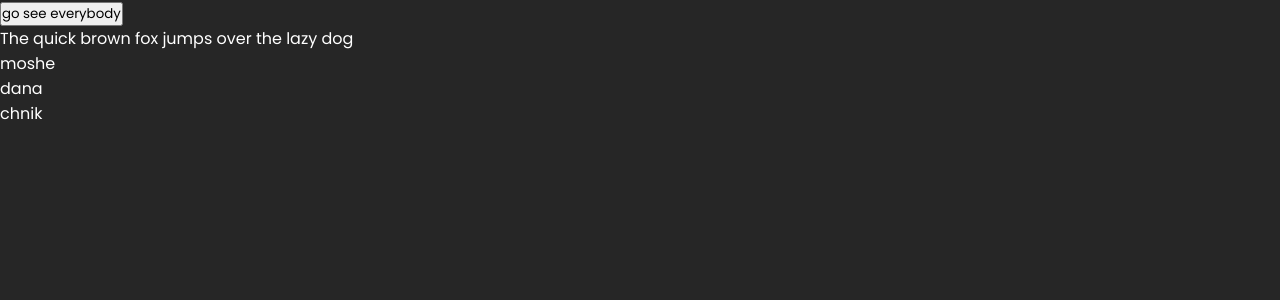
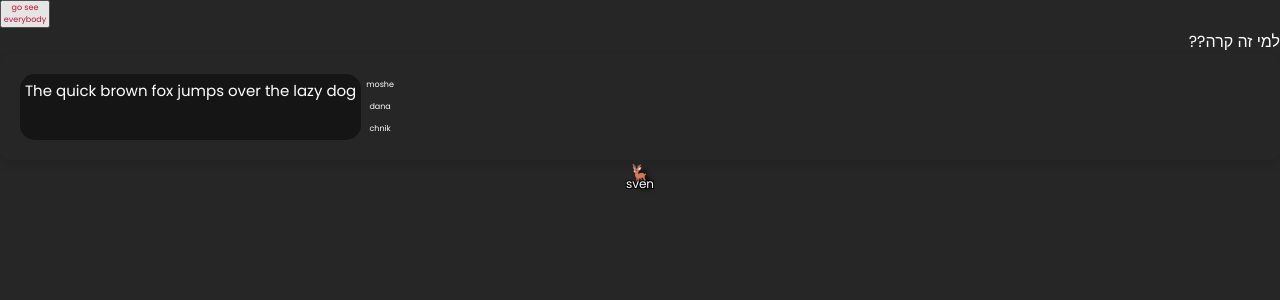
Before and after one commit to ypreiser/quiz, a React (Vite) app in the folder client/: page /quation in a window 1280 px wide. Shown: the top 300 px of the page. Built offline with nearby package versions, Linux system fonts and the light colour scheme; no server answers.

Commit message:
progress

```diff
--- a/client/src/components/GameSquare/index.jsx
+++ b/client/src/components/GameSquare/index.jsx
@@ -1,26 +1,43 @@
-import React from 'react';
+import React, { useEffect, useState } from 'react';
 import style from './style.module.css';
+import { useGameStore } from '../../store';
+import UserView from '../UserView';
 
-const GameSquare = ({ question, players }) => {
+const GameSquare = ({ question, playersOnSquare }) => {
+  const players = useGameStore(state => state.game.players);
+  const [playersOnSquareState, setPlayersOnSquareState] = useState([]);
+
+  useEffect(() => {
+    if (!players) return;
+
+    if (playersOnSquare.length > 0) {
+      const updatedPlayers = playersOnSquare.map(playerId => {
+        const player = players.find(p => p.id === playerId);
+        return player ? { name: player.name, avatar: player.avatar } : null;
+      }).filter(player => player !== null);
+
+      setPlayersOnSquareState(updatedPlayers);
+    }
+  }, [players, playersOnSquare]);
+
   const randomColor = () => {
     const letters = '0123456789ABCDEF';
     let color = '#';
     for (let i = 0; i < 6; i++) {
-        color += letters[Math.floor(Math.random() * 16)];
+      color += letters[Math.floor(Math.random() * 16)];
     }
     return color;
-}
+  };
+
   return (
     <div style={{ backgroundColor: randomColor() }} className={style.square}>
-    {/* <div className={style.question}>{question.story}</div>
-      <div className={style.answer}>Answer: {question.answer}</div> */}
-      <div className={style.players}>
-        {players.map((player, index) => (
-          <div key={index} className={style.player}>
-            {player}
-          </div>
-        ))}
-      </div>
+      {playersOnSquareState.map((player, index) => (
+        <div key={index} className={style.player}>
+          <UserView name={player.name} avatar={player.avatar}/>
+        </div>
+      ))}
+                <UserView name={"לא עובד "} avatar={"🦊"}/>
+
     </div>
   );
 };
--- /dev/null
+++ b/client/src/components/UserView/index.jsx
@@ -0,0 +1,13 @@
+import React from 'react'
+import style from './style.module.css';
+
+
+export default function UserView({ name, avatar }) {
+
+  return (
+        <div className={style.userView}>
+          <div className={style.avatar}>  {avatar}</div>
+            <div className={style.name}>{name}</div>
+    </div>
+  )
+}
--- /dev/null
+++ b/client/src/components/UserView/style.module.css
@@ -0,0 +1,41 @@
+.userView {
+    display: flex;
+    flex-direction: column;
+    align-items: center;
+    justify-content: center;
+    animation: bounce 2s infinite;
+    text-shadow: 5px 5px 5px #000000;
+
+}
+
+.avatar {
+    font-size: larger;
+    position: relative;
+}
+
+.name {
+    position: absolute;
+    top: 15px;
+    font-size: 12px;
+    color: white; /* צבע פנים האותיות */
+    text-shadow:
+        -1px -1px 0 #000000dd,
+         1px -1px 0 #000000dd,
+        -1px  1px 0 #000000dd,
+         1px  1px 0 #000000dd;
+}
+
+@keyframes bounce {
+    0%, 20%, 50%, 80%, 100% {
+        transform: translateY(0);
+    }
+    40% {
+        transform: translateY(-5px);
+    }
+    50% {
+        transform: translateX(-2px);
+    }
+    90% {
+        transform: translateY(-2px);
+    }
+}
--- a/client/src/pages/PlayerDetails/index.jsx
+++ b/client/src/pages/PlayerDetails/index.jsx
@@ -1,17 +1,22 @@
-import React from 'react';
+import React, { useState } from 'react';
 import { useUserStore } from '../../store';
 import { useNavigate } from 'react-router-dom';
 
 export default function PlayerDetails() {
   const nav = useNavigate();
   const setUser = useUserStore(state => state.setUser);
+  const joinGame = useUserStore(state => state.joinGame);
+
+  const [name, setName] = useState('');
+  const [avatar, setAvatar] = useState('chooseAvatar');
 
   const handleNewPlayer = (e) => {
     e.preventDefault();
-    const name = e.target.name.value;
 
     // עדכון המידע של המשתמש בחנות
-    setUser({ name });
+    setUser({ name, avatar });
+    joinGame();
+    console.log('New player:', name);
 
     // ניווט לדף השאלות
     nav('/quation');
@@ -20,7 +25,26 @@ export default function PlayerDetails() {
   return (
     <div>
       <form onSubmit={handleNewPlayer}>
-        <input type="text" name="name" />
+        <input
+          type="text"
+          name="name"
+          value={name}
+          onChange={(e) => setName(e.target.value)}
+        />
+        <select
+          name="Avatar"
+          value={avatar}
+          onChange={(e) => setAvatar(e.target.value)}
+        >
+          <option value="chooseAvatar" disabled>Choose an avatar</option>
+          <option value="🦌">🦌</option>
+          <option value="🦁">🦁</option>
+          <option value="😺">😺</option>
+          <option value="🐥">🐥</option>
+          <option value="🐦">🐦</option>
+          <option value="🐧">🐧</option>
+        </select>
+
         <button type="submit">Add</button>
       </form>
     </div>
--- a/client/src/pages/QuationPage/index.jsx
+++ b/client/src/pages/QuationPage/index.jsx
@@ -1,16 +1,22 @@
 import React, { useEffect, useState } from 'react';
 import { useNavigate } from 'react-router-dom';
 import { useUserStore } from '../../store';
+import UserView from '../../components/UserView';
+import style from './style.module.css';
 
 export default function QuationPage() {
   const { userQuations, setUserQuations } = useUserStore((state) => ({
-    userQuations: state.userQuations,
-    setUserQuations: state.setUserQuations,
+    userQuations: state.user.userQuations,
+    setUserQuations: state.user.setUserQuations,
   }));
 
   const [quation, setQuation] = useState({});
   const [answers, setAnswers] = useState([]);
   const [isCorrect, setIsCorrect] = useState(false);
+  const user = useUserStore(state => state.user);
+
+  console.log('user:', user);
+
 
   useEffect(() => {
     if (userQuations.length > 0) {
@@ -38,23 +44,26 @@ export default function QuationPage() {
   const nav = useNavigate();
 
   return (
-    <div>
+    <div className={style.container}>
       <button onClick={() => nav('/game')}>go see everybody</button>
-
+      <p dir="rtl">         למי זה קרה??
+      </p>
       {userQuations.length > 0 ? (
-        <>
-          <div>{quation.story}</div>
+        <div className={style['question_container']}>
+          <div className={style.story}>{quation.story}</div>
           <div>
             {answers.map((answer, index) => (
-              <div key={index} onClick={checkAnswer}>
+              <div key={index} className={style.answer} onClick={checkAnswer}>
                 {answer}
               </div>
             ))}
           </div>
-        </>
+        </div>
       ) : (
         <div>No more quations!</div>
       )}
+            <UserView name={user.name} avatar={user.avatar} />
+
     </div>
   );
 }
--- a/client/src/pages/QuationPage/style.module.css
+++ b/client/src/pages/QuationPage/style.module.css
@@ -0,0 +1,42 @@
+
+
+button {
+    width: 50px;
+    cursor: pointer;
+    font-size: 8px;
+
+}
+
+button:hover {
+    color:rgb(193, 17, 52);
+}
+
+
+.question_container {
+    padding: 20px;
+    border-radius: 10px;
+    box-shadow: 0 4px 8px rgba(0, 0, 0, 0.1);
+    text-align: center;
+display: flex;
+
+}
+
+.story {
+    /* border: #000 1px solid; */
+    border-radius: 15px;
+    padding: 5px;
+    background: #151515;
+    font-size: 15px;
+}
+
+.answer {
+padding: 5px;
+    cursor: pointer;
+    transition: background-color 0.3s;
+    font-size: 8px;
+}
+
+.answer:hover {
+
+    box-shadow: #191919 2px 2px 2px 2px;
+}
--- a/client/src/socket.js
+++ b/client/src/socket.js
@@ -1,7 +1,18 @@
+import { io } from 'socket.io-client';
 
-import {io} from 'socket.io-client'
+const URL = 'http://localhost:3000';
+const socket = io(URL, {
+  autoConnect: false,
+});
 
-const URL = 'http://localhost:3000'
-export const socket = io(URL,{
-//   autoConnect: false,
-})
+// פונקציה להתחברות לסוקט בלחיצה
+const connectToSocket = () => {
+  socket.connect();
+};
+
+// פונקציה לניתוק מהסוקט
+const disconnectFromSocket = () => {
+  socket.disconnect();
+};
+
+export { socket, connectToSocket, disconnectFromSocket };
--- a/client/src/store.js
+++ b/client/src/store.js
@@ -1,6 +1,6 @@
 import { create } from 'zustand';
-import { socket } from './socket';
-import { quations as initialQuations } from './quations';
+import { socket, connectToSocket } from './socket';
+import { quations as initialQuations, quations } from './quations';
 
 export const useUserStore = create((set, get) => {
     const initialState = {
@@ -8,17 +8,19 @@ export const useUserStore = create((set, get) => {
             name: 'sven',
             avatar: '🦌',
             socketId: '',
+            userQuations: [...(initialQuations || [])],
+            setUserQuations: (userQuations) => set(state => ({
+                user: {
+                    ...state.user,
+                    userQuations,
+                },
+            }))
         },
         quations: initialQuations || [],
-        userQuations: [...(initialQuations || [])],
     };
 
     console.log('Initial user store state:', initialState);
 
-    const joinGame = () => {
-        const user = get().user;
-        useGameStore.getState().joinGame(user);
-    };
 
     socket.on('connect', () => {
         set(state => ({
@@ -27,8 +29,16 @@ export const useUserStore = create((set, get) => {
                 socketId: socket.id,
             }
         }));
-        joinGame(); // הצטרפות למשחק לאחר עדכון ה-socketId
+        joinGame(); // Joining the game after updating the socketId
     });
+
+    const joinGame = () => {
+        console.log('Joining game...');
+        const user = get().user;
+        console.log("get user:", user);
+        useGameStore.getState().joinGame(user);
+        connectToSocket();
+    };
 
     return {
         ...initialState,
@@ -49,15 +59,22 @@ export const useUserStore = create((set, get) => {
                 }
             }));
             socket.emit('updateUser', data);
-            socket.on('updateUser', (data) => {
-                const game = get().game;
-                game.friends.push(data);
-            });
         },
     };
 });
 
-export const useGameStore = create((set, get) => ({
+export const useGameStore = create((set, get) => {
+    const handlePlayerListUpdate = (playerList) => {
+        // set(state => ({
+        //     game: {
+        //         ...state.game,
+        //         players: playerList,
+        //     }
+        // }));
+    };
+
+
+    return {
         game: {
             players: [],
             board: [],
@@ -75,22 +92,18 @@ export const useGameStore = create((set, get) => ({
             });
         },
         joinGame: (userData) => {
+            console.log('joinGame', userData);
             socket.emit('joinGame', userData);
+            // לאחר שליחת הפרטים של היוזר, בקש את רשימת השחקנים המעודכנת מהשרת
             socket.on('updatePlayerList', (playerList) => {
-            set(state => ({
-                game: {
-                    ...state.game,
-                    players: playerList,
-                }
-            }));
+                console.log('updatePlayerList', playerList);
+                // set(state => ({
+                //     game: {
+                //         ...state.game,
+                //         players: playerList,
+                //     }
+                // }));
             });
         },
-    handlePlayerListUpdate: (playerList) => {
-        set(state => ({
-            game: {
-                ...state.game,
-                players: playerList,
-            }
-        }));
-    },
-}));
+    };
+});
```
Also changed, not shown: client/src/pages/BoardPage/index.jsx (+18 -18 lines), 1 other file (tests, documents, lock files or other folders). Lines whose indentation alone changed are shown as unchanged.
